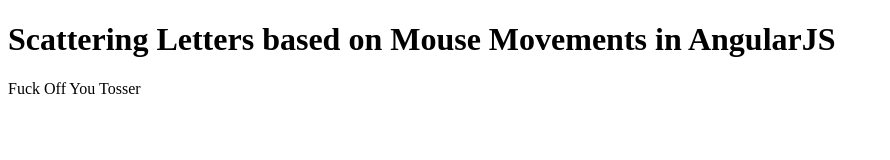
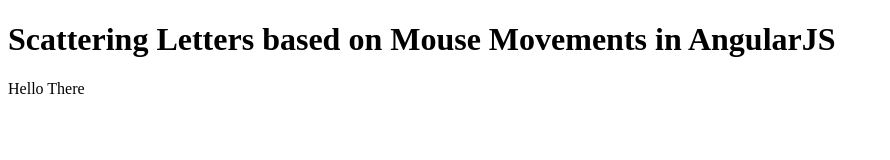
Before and after one commit to BWK2015/angular-directive-letter-scattering, a plain HTML site: page index.html in a window 1280 px wide. Shown: the whole page, without its empty margins (0-890 px from the left). Drawn offline with nearby package versions, Linux system fonts and the light colour scheme.

```diff
--- a/index.html
+++ b/index.html
@@ -8,7 +8,7 @@
     <body ng-app="app">
         <h1>Scattering Letters based on Mouse Movements in AngularJS</h1>
         <div class="container">
-            <div scatter-effect="div.container" scatter-distance="1000" class="tagline">Fuck Off You Tosser</div>
+            <div scatter-effect="div.container" scatter-distance="1000" class="tagline">Hello There</div>
         </div>
         <script src="jquery-1.11.3.min.js"></script>
         <script src="angular.js"></script>
```
